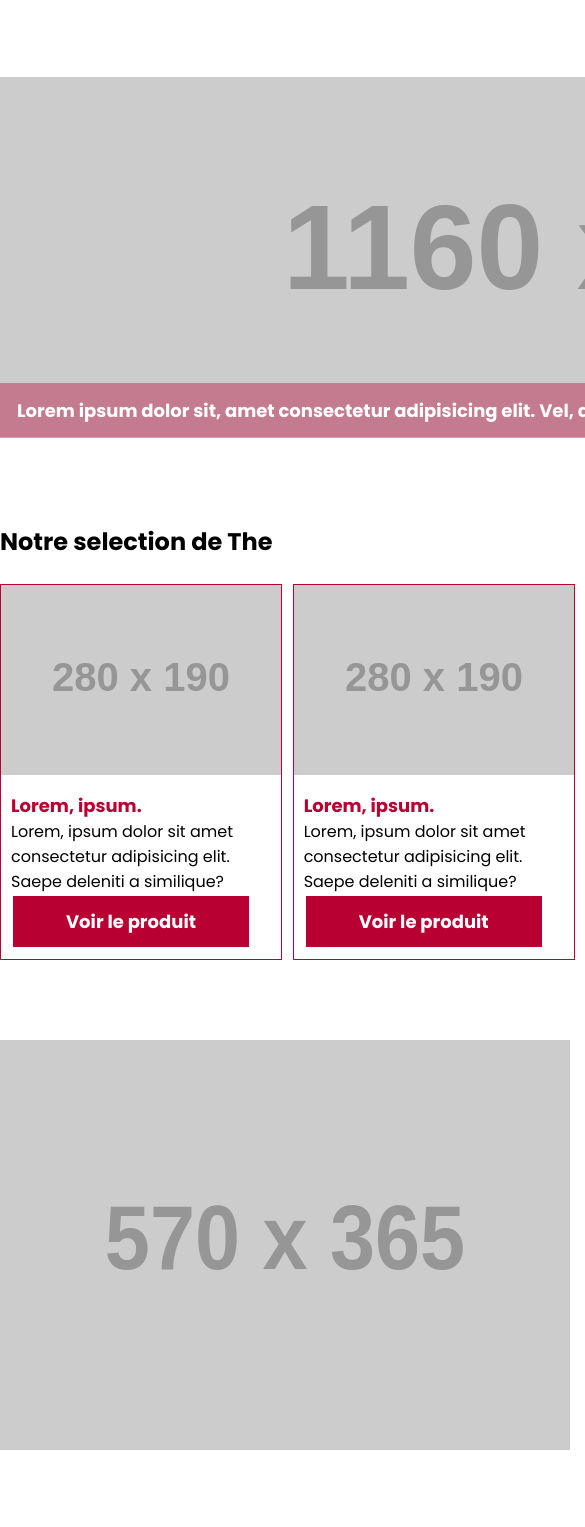
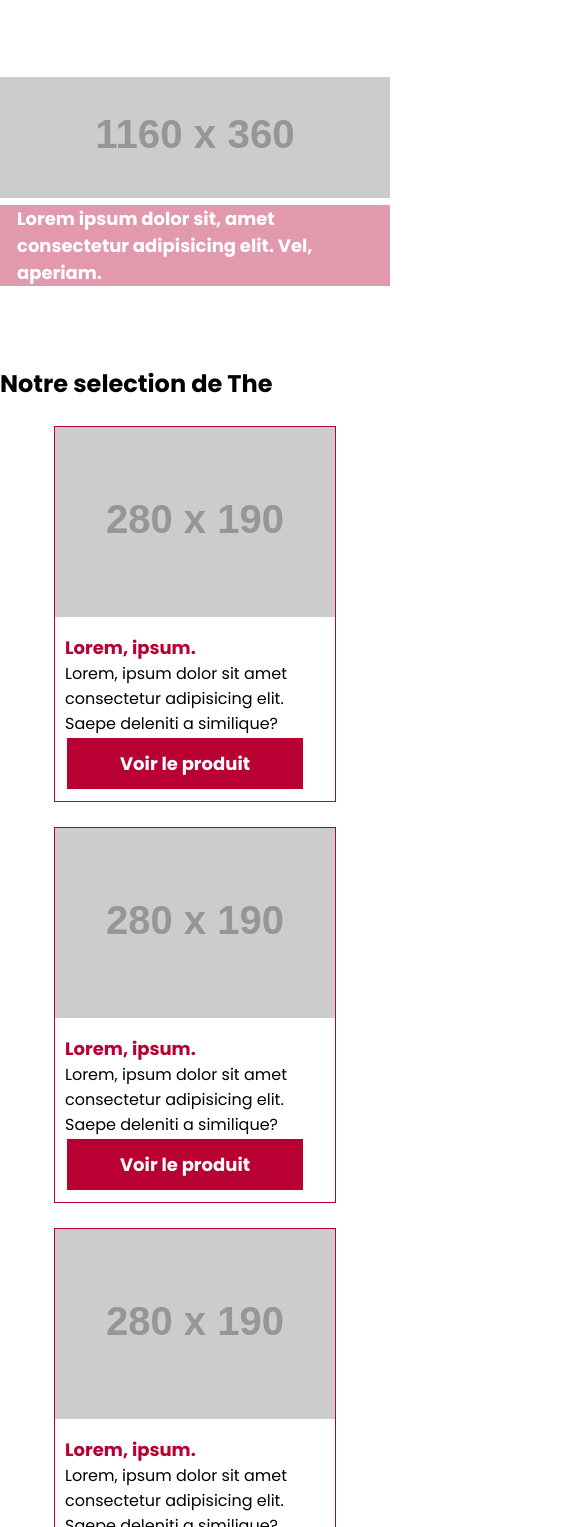
Before and after one commit to dsdanny/le-royaume-du-the, a plain HTML site: page index.html in a window 390 px wide. Shown: the part 88-1615 px from the top of the page, 585 px wide, since content can reach past the window. Drawn offline with Linux system fonts and the light colour scheme; placeholder pictures from the web are drawn by us.

Commit message:
UPDATE responsive + ADD maquette png

```diff
--- a/index.html
+++ b/index.html
@@ -66,7 +66,9 @@
     </section>
 
     <section class="business">
-        <img src='http://fakeimg.pl/570x365?font=lobster' alt=''/>
+        <div class="business-img">
+            <img src='http://fakeimg.pl/570x365?font=lobster' alt=''/>
+        </div>
         <div class="description-business">
             <h2>Notre entreprise</h2>
             <p>Lorem ipsum, dolor sit amet consectetur adipisicing elit. Saepe exercitationem dignissimos impedit iure, id hic deleniti porro voluptates nemo eligendi atque ab aperiam corrupti nostrum officiis dolor nam adipisci laborum rerum? Laudantium, reprehenderit aliquam? Natus cum inventore ex deleniti ipsum odio neque tempora magnam cupiditate consectetur alias quam quas, atque doloremque numquam nihil nostrum est ut asperiores. Quisquam saepe, culpa corrupti libero sit necessitatibus natus quaerat at ut perferendis ipsa eveniet minus, quasi quas? Sapiente, aperiam, maxime vel minima commodi atque magni velit officiis ex, quam dicta sunt? Ducimus omnis, quam nemo maiores cum amet corporis laborum delectus expedita odit.</p>
--- a/style.css
+++ b/style.css
@@ -17,7 +17,7 @@ h3{
 
 
 .container{
-    width: 1160px;
+    max-width: 1160px;
     display: flex;
     justify-content: space-between;
     align-items: center;
@@ -40,7 +40,7 @@ p{
 }
 
 section{
-    width: 1160px;
+    max-width: 1160px;
     margin: 80px auto 0 auto;
 }
 
@@ -67,10 +67,20 @@ header a:hover{
     background-color: #FFF;
 }
 
+@media all and (max-width: 380px){
+    header .container{
+        flex-direction: column;
+    }
+}
+
 /* SECTION MAIN IMAGE */
 
 .main-image{
     position: relative;
+}
+
+.main-image img{
+    width: 100%;
 }
 
 .main-image div{
@@ -91,6 +101,13 @@ header a:hover{
     margin: 0 17px;
 }
 
+@media all and (max-width: 500px){
+    .main-image div{
+        position: static;
+        height: auto;
+    }
+}
+
 /* ITEMS */
 
 .item{
@@ -105,7 +122,8 @@ header a:hover{
 
 .container-items{
     display: flex;
-    justify-content: space-between;
+    justify-content: space-around;
+    flex-wrap: wrap;
 }
 
 /* BUSINESS */
@@ -113,11 +131,21 @@ header a:hover{
 .business{
     display: flex;
     justify-content: space-between;
+    flex-wrap: wrap;
+}
+
+business-img{
+    width: 570px;
+}
+
+.business img{
+    width: 100%;
 }
 
 .description-business{
     width: 570px;
 }
+
 
 /* FOOTER */
 
@@ -138,3 +166,9 @@ footer p{
     font-size: 22px;
     font-weight:600;
 }
+
+@media all and (max-width: 540px){
+    footer .container{
+        flex-direction: column;
+    }
+}
```
Also changed, not shown: 1 other file.
